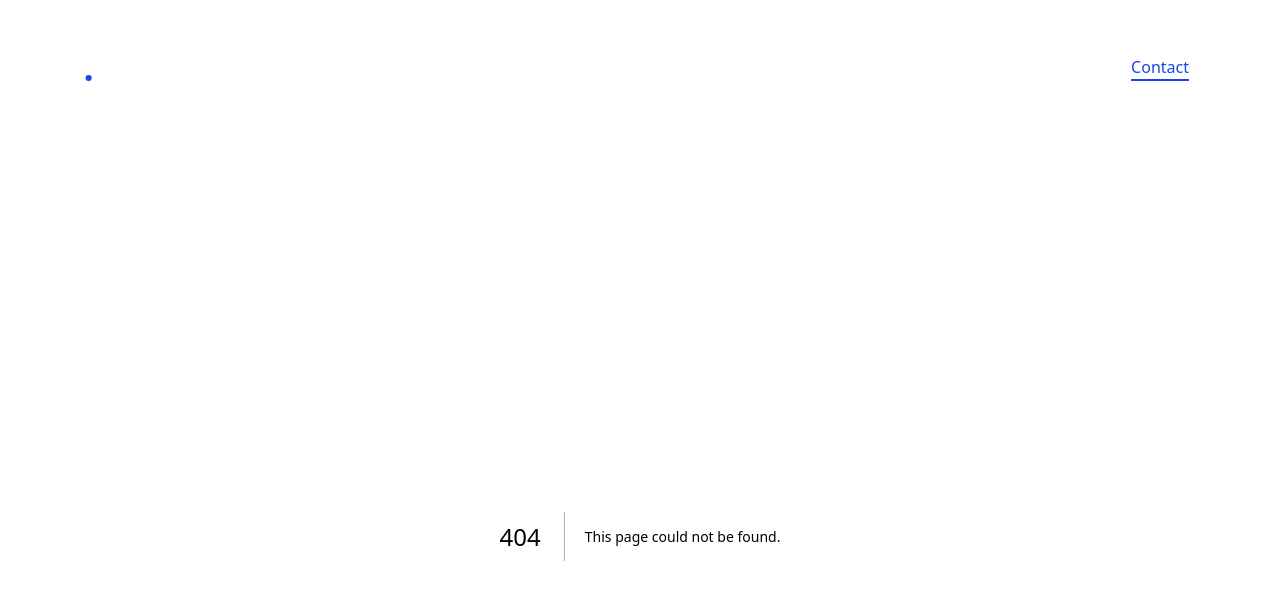
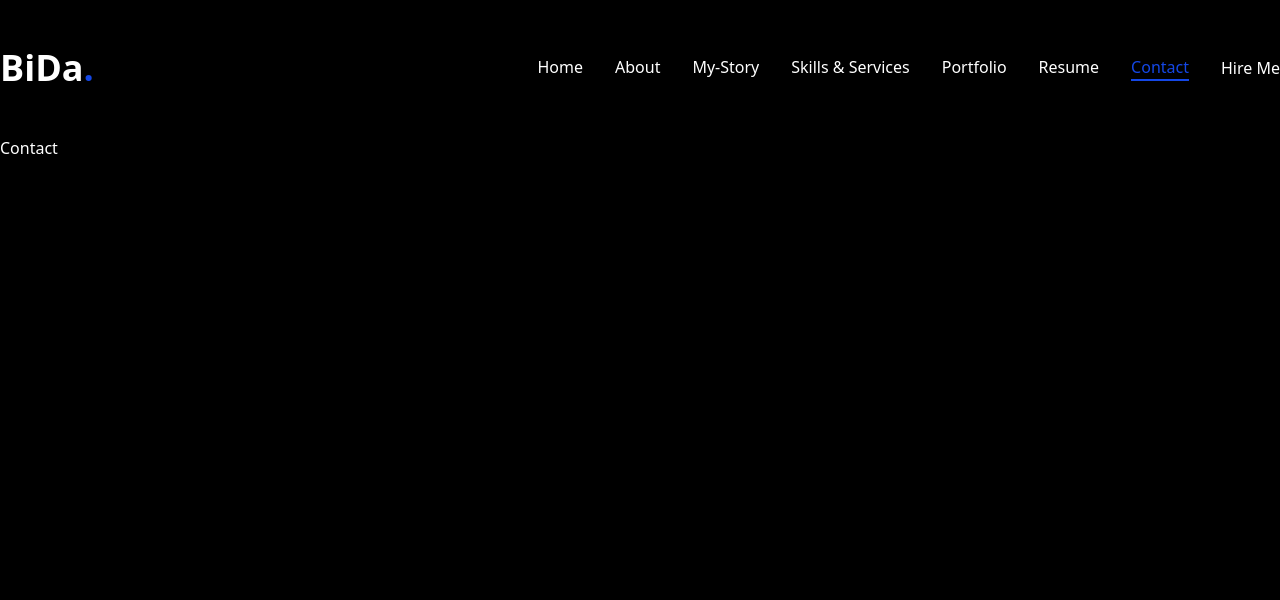
Before and after one commit to Bida3443/Bida-dev, a Next.js app: page /contact in a window 1280 px wide. Before the commit this address had no page. Shown: the top 600 px of the page. Built offline with nearby package versions, Linux system fonts and the light colour scheme.

Commit message:
My Porfolio

```diff
--- /dev/null
+++ b/app/contact/page.tsx
@@ -0,0 +1,6 @@
+export default function Service ()  {
+
+    return(
+        <div>Contact</div>
+    )
+}
--- a/app/layout.tsx
+++ b/app/layout.tsx
@@ -3,6 +3,7 @@ import { Geist, Geist_Mono } from "next/font/google";
 import "./globals.css";
 
 import Header from "@/components/Header";
+import PageTransition from "@/components/PageTransition";
 
 const geistSans = Geist({
   variable: "--font-geist-sans",
@@ -30,7 +31,8 @@ export default function RootLayout({
         className={`${geistSans.variable} ${geistMono.variable} antialiased`}
       >
         <Header/>
-        {children}
+        <PageTransition>{children}</PageTransition>
+
       </body>
     </html>
   );
--- a/components/Nav.tsx
+++ b/components/Nav.tsx
@@ -15,7 +15,7 @@ const Links = [
     },
     {
         name: "my-story",
-        path: "/my-story",
+        path: "/story",
     },
     {
         name: "skills & Services",
@@ -51,7 +51,6 @@ export default function Nav () {
                 );
             })}
 
-
         </nav>
     )
 };
--- /dev/null
+++ b/components/PageTransition.tsx
@@ -0,0 +1,37 @@
+// "use client"
+
+
+// import { AnimatePresence } from "framer-motion";
+// import { Children } from "react";
+
+
+
+
+//     const PageTransition = ({Children}) => {
+//         return<AnimatePresence>
+//         {Children}
+//     </AnimatePresence>;
+
+//     };
+// export default PageTransition;
+
+
+
+"use client";
+
+import { AnimatePresence } from "framer-motion";
+import { ReactNode } from "react";
+
+type Props = {
+  children: ReactNode;
+};
+
+const PageTransition = ({ children }: Props) => {
+  return (
+    <AnimatePresence mode="wait">
+      {children}
+    </AnimatePresence>
+  );
+};
+
+export default PageTransition;
--- a/package.json
+++ b/package.json
@@ -17,6 +17,7 @@
     "@radix-ui/react-tooltip": "^1.2.8",
     "class-variance-authority": "^0.7.1",
     "clsx": "^2.1.1",
+    "framer-motion": "^12.29.2",
     "lucide-react": "^0.563.0",
     "next": "16.1.6",
     "react": "19.2.3",
```
Also changed, not shown: 1 other file (tests, documents, lock files or other folders).
